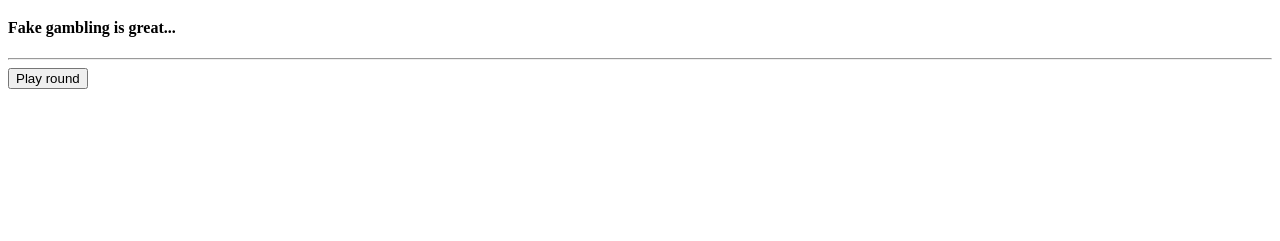
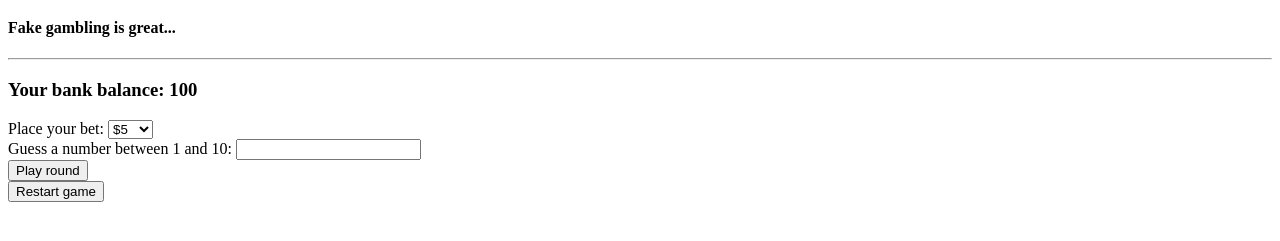
Before and after one commit to tjukes/betting-game, a plain HTML site: page index.html in a window 1280 px wide. Shown: the part 61-302 px from the top of the page. Drawn offline with nearby package versions, Linux system fonts and the light colour scheme.

Commit message:
Improved HTML view with basic form
The second iteration of the game will allow the user to play by inputting their guess and their bet to form fields on the page instead of responding to prompts. This commit adds a basic form:
- a dropdown menu to take bet amounts
- an input field to take a guess between 1 and 10
- the 'Play Round' button is preserved from the previous version, but put inside a div to facilitate future styling
- a 'Restart Game' button

app.js does not yet reference form fields, but the game will still work in its previous form via the 'Play Round' button.

```diff
--- a/index.html
+++ b/index.html
@@ -13,8 +13,39 @@
     <h4>Fake gambling is great...</h4>
     <hr>
 
-    <div>
-      <button id="play-round">Play round</button>
+    <div class="gameplay">
+      <h3>Your bank balance: <span id="current-balance">100</span></h3>
+
+      <div class="game-info">
+        <div>
+          <label for="bet">Place your bet:</label>
+          <select name="bet">
+            <option value="5">$5</option>
+            <option value="6">$6</option>
+            <option value="7">$7</option>
+            <option value="8">$8</option>
+            <option value="9">$9</option>
+            <option value="10">$10</option>
+          </select>
+        </div>
+
+        <div>
+          <label for="guess">Guess a number between 1 and 10:</label>
+          <input type="number" max="10" name="guess">
+        </div>
+
+        <div>
+          <button id="play-round">Play round</button>
+        </div>
+
+        <div>
+          <button id="new-game">Restart game</button>
+        </div>
+      </div>
+
+      <div class="game-results">
+      </div>
+
     </div>
   </body>
 
```
